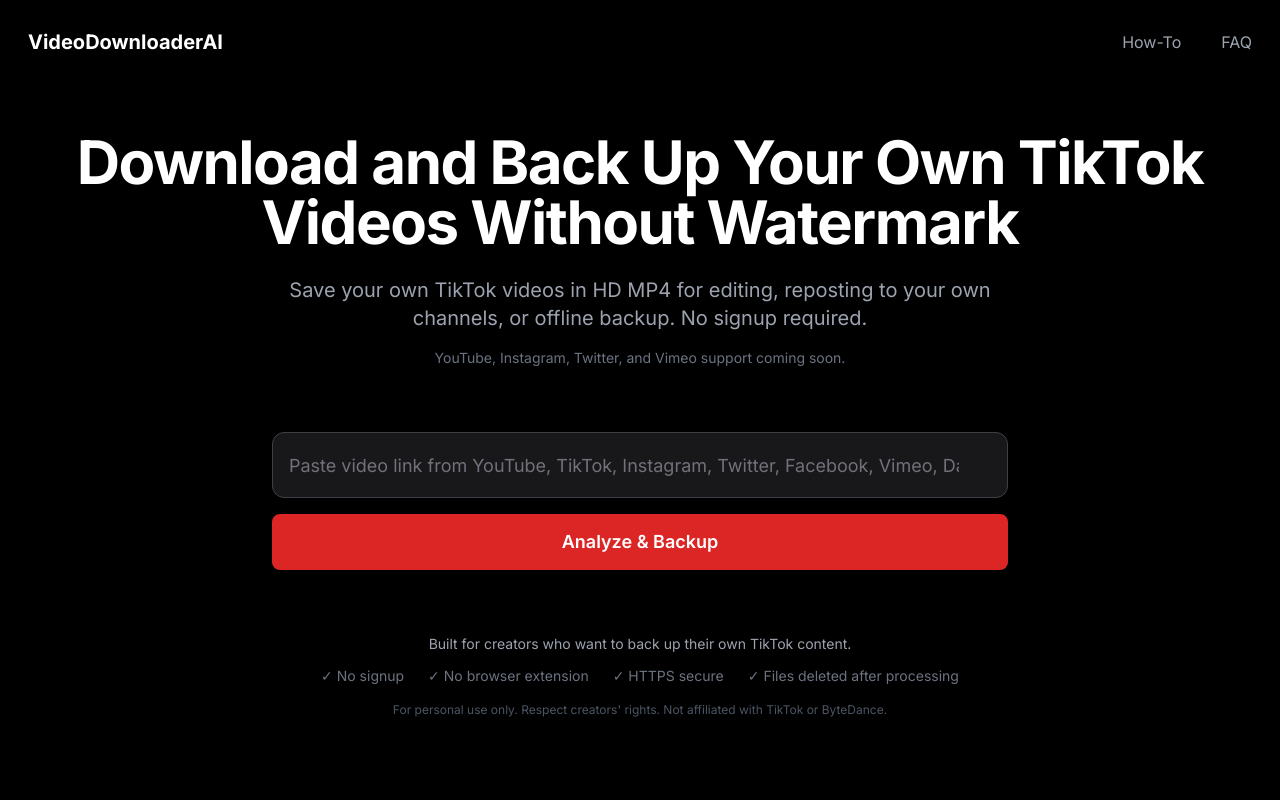
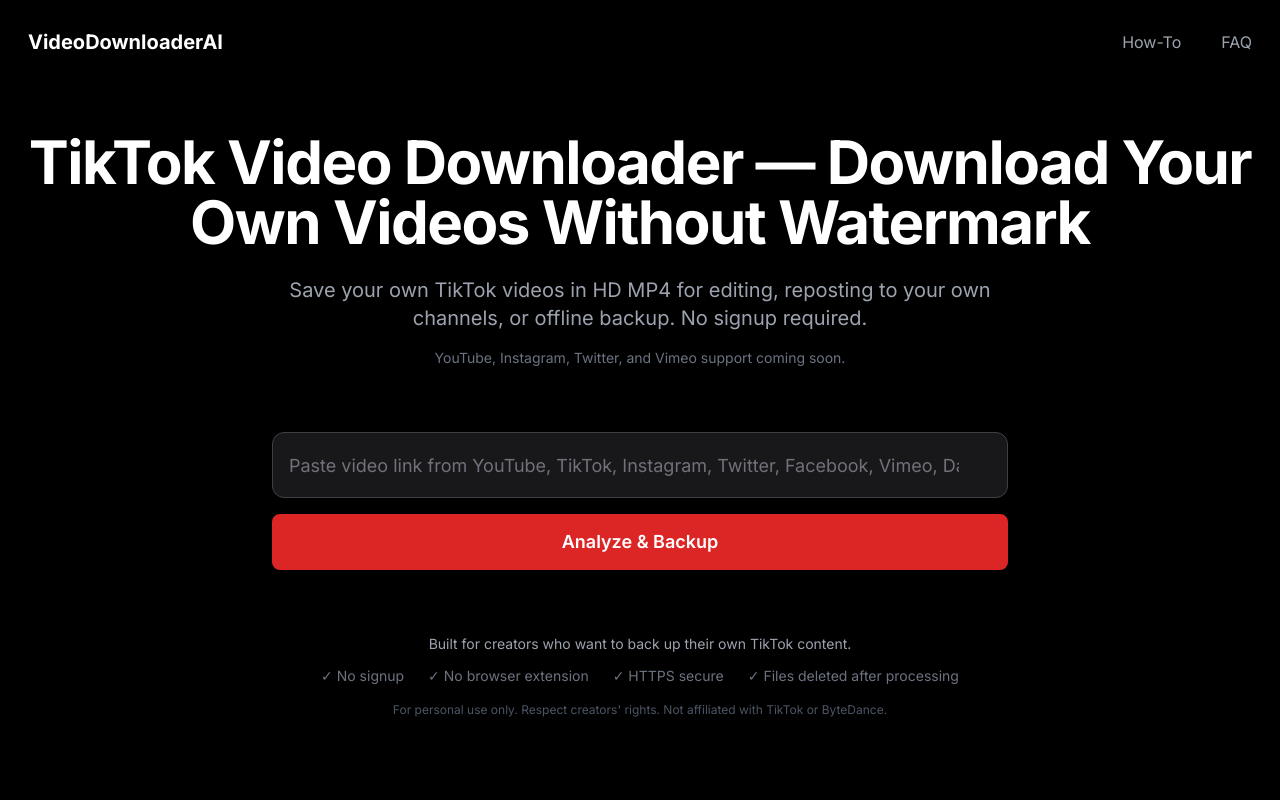
Before and after one commit to wuzesh-art/media-backup, a Next.js app: page / in a window 1280 px wide. Shown: the top 800 px of the page. Built offline with nearby package versions, Linux system fonts and the light colour scheme.

Commit message:
Update title for TikTok video downloader section

```diff
--- a/src/app/page.tsx
+++ b/src/app/page.tsx
@@ -33,7 +33,7 @@
         {/* Hero Section - 重定位 */}
         <div className="text-center mb-16">
           <h1 className="text-4xl md:text-6xl font-bold mb-6 tracking-tight leading-tight">
-            Download and Back Up Your Own TikTok Videos Without Watermark
+            TikTok Video Downloader — Download Your Own Videos Without Watermark
           </h1>
           <p className="text-xl text-gray-400 max-w-3xl mx-auto mb-4">
             Save your own TikTok videos in HD MP4 for editing, reposting to your own channels, or offline backup. No signup required.
```
